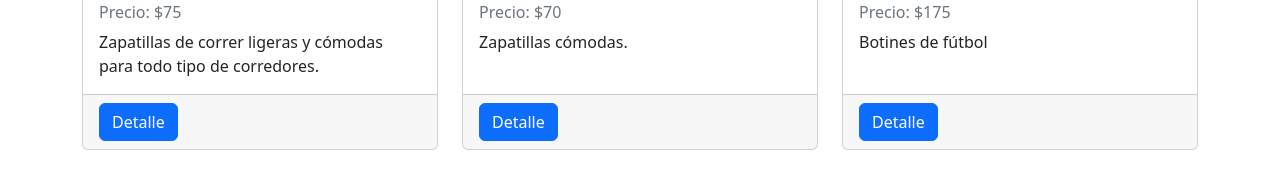
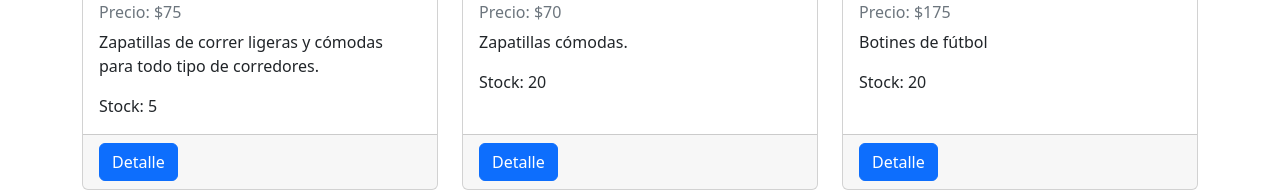
Before and after one commit to zetaele/PreEntrega3-Zosi, a React (Vite) app: page /PreEntrega2-Zosi/category/1 in a window 1280 px wide. Shown: the part 388-580 px from the top of the page. Built offline with nearby package versions, Linux system fonts and the light colour scheme.

Commit message:
Add stock

```diff
--- a/src/components/ItemCard/ItemCard.jsx
+++ b/src/components/ItemCard/ItemCard.jsx
@@ -1,7 +1,7 @@
 import React from 'react';
 import { Link } from 'react-router-dom';
 
-export default function ItemCard({ description, id, image_url, name, price }) {
+export default function ItemCard({ description, id, image_url, name, price, stock }) {
 
   return (
     <div className="col">
@@ -11,6 +11,7 @@ export default function ItemCard({ description, id, image_url, name, price }) {
             <h5 className="card-title">{name}</h5>
             <h6 className="card-subtitle mb-2 text-muted">Precio: ${price}</h6>
             <p className="card-text">{description}</p>
+            <p className="card-text">Stock: {stock}</p>
         </div>
         <div className="card-footer">
           <Link to={`/PreEntrega2-Zosi/item/${id}`}>
```
